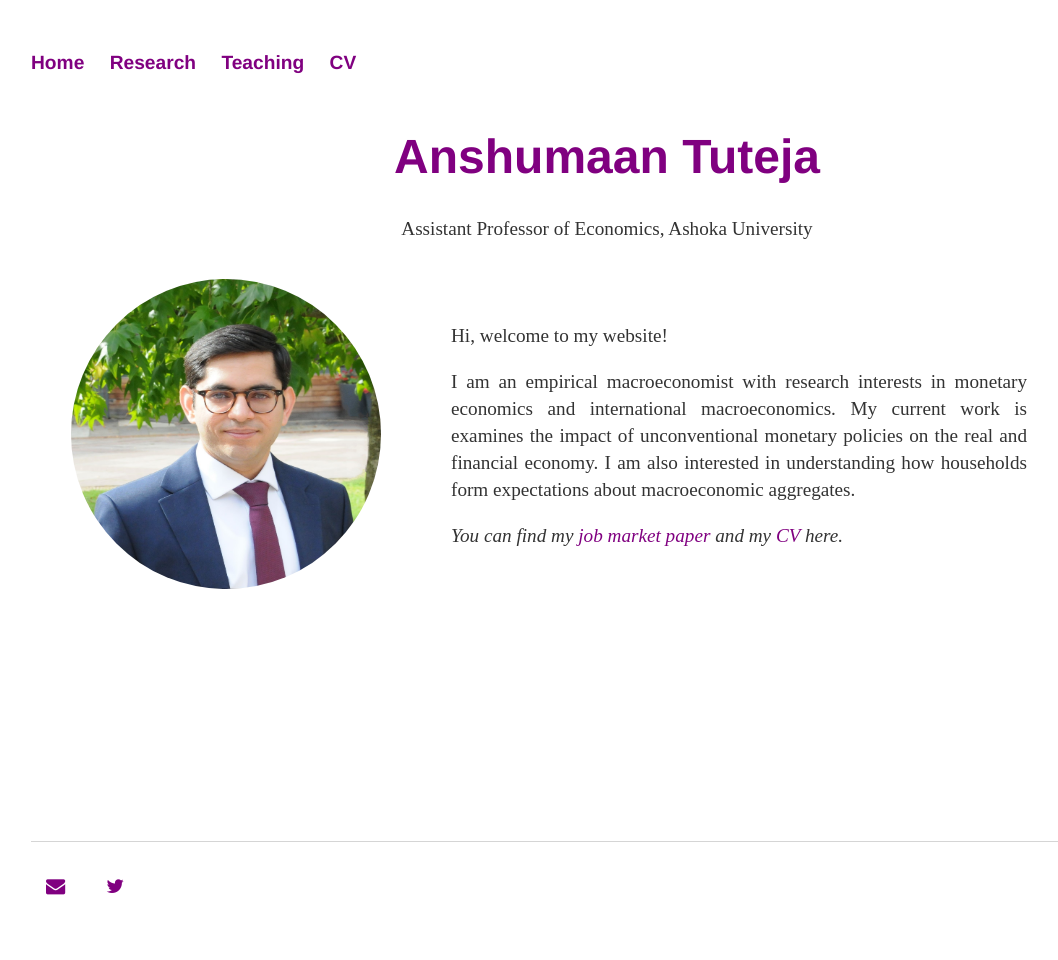
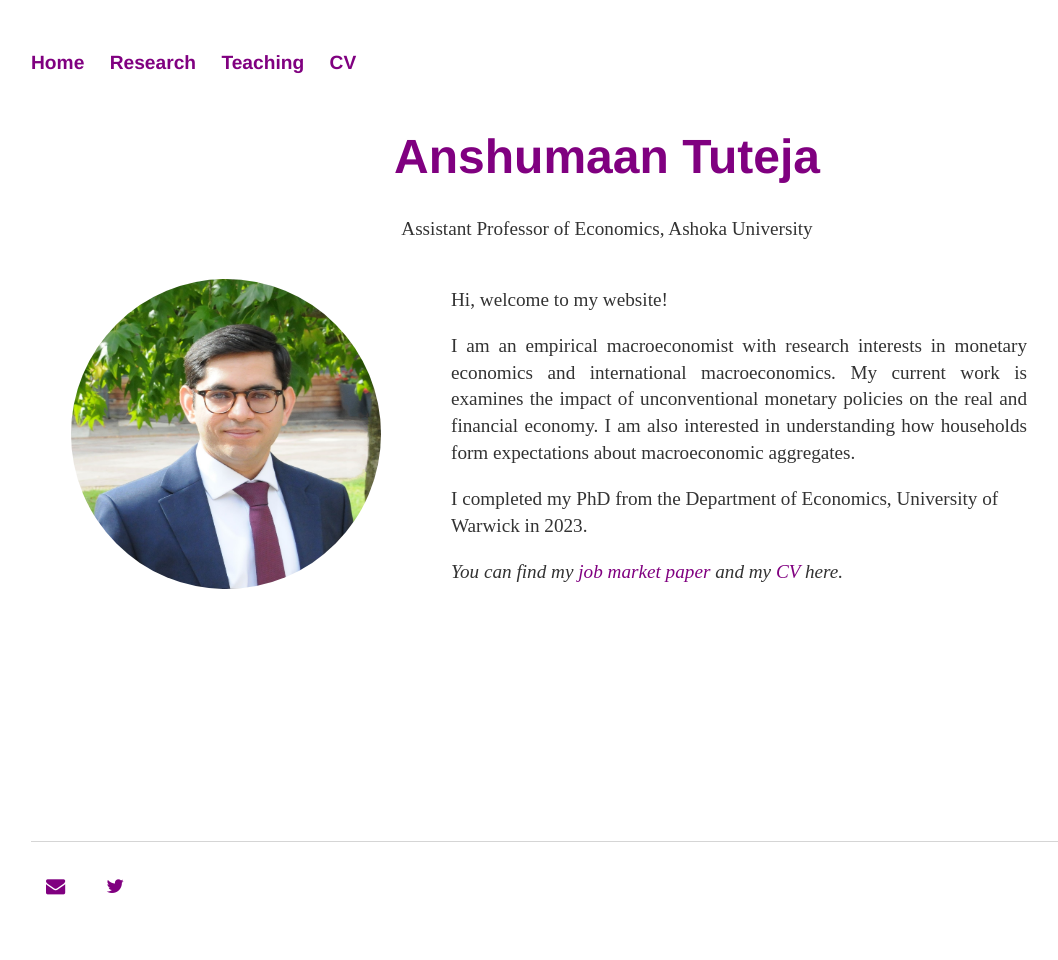
Before and after one commit to anshumaan-tuteja/anshumaan-tuteja.github.io, a Jekyll site: the page built from index.html, in a window 1280 px wide. Shown: the whole page, without its empty margins (33-1091 px from the left). Built offline with Jekyll 4.4.1, drawn with Linux system fonts in a browser that asks for light colours.

Commit message:
Update index.html

```diff
--- a/index.html
+++ b/index.html
@@ -14,7 +14,7 @@ title: Anshumaan Tuteja
 					<p align="justify"> I am an empirical macroeconomist with research interests in monetary economics and international macroeconomics.
 					   My current work is examines the impact of unconventional monetary policies on the real and financial economy.
 					   I am also interested in understanding how households form expectations about macroeconomic aggregates.  </p>
-					<!-- <p> I am an Assistant Professor of Economics at <a target="_blank" href="https://www.ashoka.edu.in/department/department-of-economics/">Ashoka University</a> since August, 2024. </p> -->
+					<p> I completed my PhD from the Department of Economics, University of Warwick in 2023. </p>
 					<p><em> You can find my <a target="_blank" href="assets/Papers/Anshumaan Tuteja-jmp.pdf">job market paper </a> and my <a target="_blank" href="assets/CV/CV_Anshumaan long.pdf">CV </a> here.</em></p>
 							<!-- <a href="/about">Read more about my life...</a></p> -->
 		    		</div><!-- /.blurb -->
```
